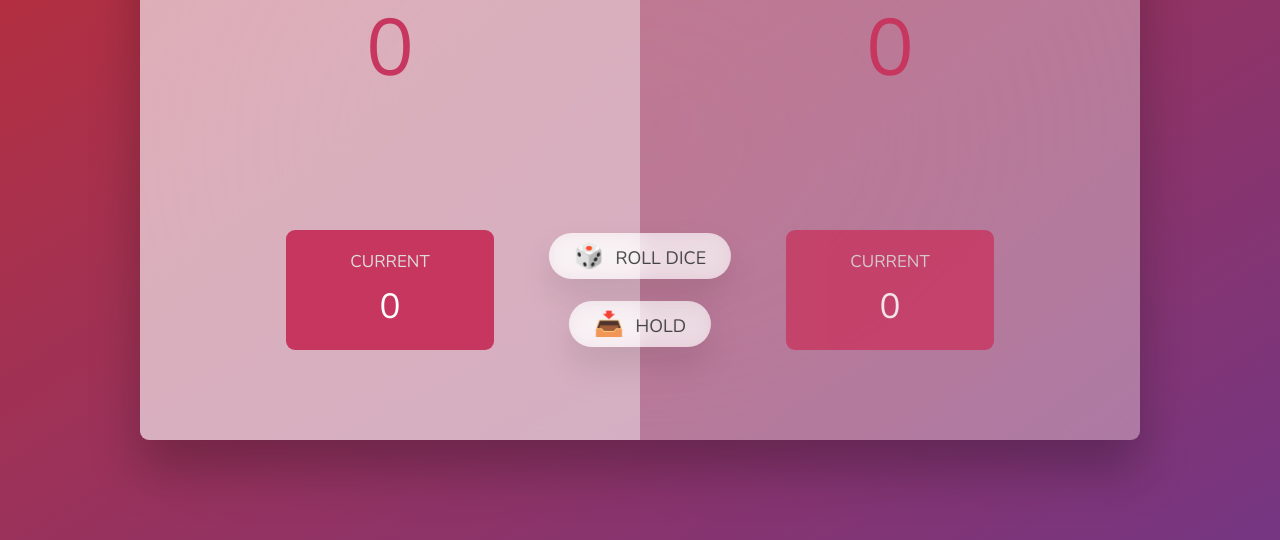
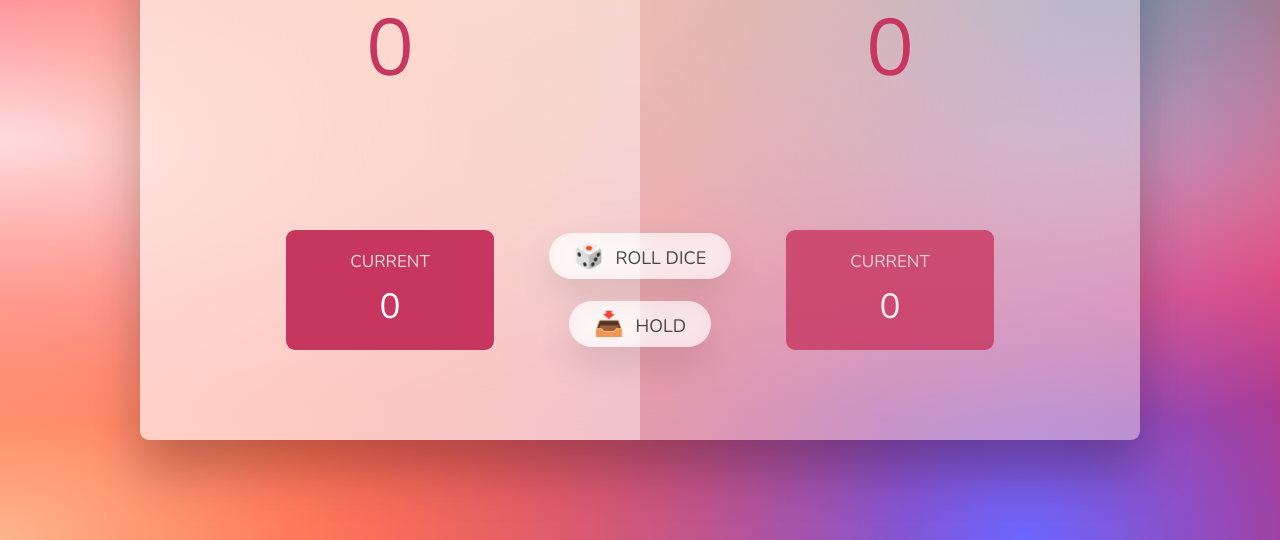
Before and after one commit to arifrashidi/Pig-Game, a plain HTML site: page index.html in a window 1280 px wide. Shown: the part 260-800 px from the top of the page. Drawn offline with nearby package versions, Linux system fonts and the light colour scheme.

Commit message:
commit 2

```diff
--- a/style.css
+++ b/style.css
@@ -16,13 +16,21 @@
   font-weight: 400;
   height: 100vh;
   color: #333;
-  background-image: linear-gradient(to top left, #753682 0%, #bf2e34 100%);
   display: flex;
   align-items: center;
   justify-content: center;
+  background-color:hsla(0,100%,50%,1);
+  background-image:
+  radial-gradient(at 40% 20%, hsla(28,100%,74%,1) 0px, transparent 50%),
+  radial-gradient(at 80% 0%, hsla(189,100%,56%,1) 0px, transparent 50%),
+  radial-gradient(at 0% 50%, hsla(355,100%,93%,1) 0px, transparent 50%),
+  radial-gradient(at 80% 50%, hsla(340,100%,76%,1) 0px, transparent 50%),
+  radial-gradient(at 0% 100%, hsla(22,100%,77%,1) 0px, transparent 50%),
+  radial-gradient(at 80% 100%, hsla(242,100%,70%,1) 0px, transparent 50%),
+  radial-gradient(at 0% 0%, hsla(343,100%,76%,1) 0px, transparent 50%);
 }
 
-/* LAYOUT */
+/*🔸 LAYOUT */
 main {
   position: relative;
   width: 100rem;
@@ -35,6 +43,14 @@
   overflow: hidden;
   display: flex;
 }
+main::after {
+  content: "Built by Arif Rashidi";
+  position: absolute;
+  top: 1.6rem;
+  left: 2rem;
+  font-size: 1.4rem;
+  font-weight: 500;
+}
 
 .player {
   flex: 50%;
@@ -45,7 +61,7 @@
   transition: all 0.75s;
 }
 
-/* ELEMENTS */
+/*🔸 ELEMENTS */
 .name {
   position: relative;
   font-size: 4rem;
@@ -96,7 +112,7 @@
   font-size: 3.5rem;
 }
 
-/* ABSOLUTE POSITIONED ELEMENTS */
+/*🔸 ABSOLUTE POSITIONED ELEMENTS */
 .btn {
   position: absolute;
   left: 50%;
@@ -120,11 +136,16 @@
   box-shadow: 0 1.75rem 3.5rem rgba(0, 0, 0, 0.1);
 }
 
+.btn:hover {
+  background-color: rgba(255, 255, 255, 1);;
+}
+
 .btn::first-letter {
   font-size: 2.4rem;
   display: inline-block;
   margin-right: 0.7rem;
 }
+
 
 .btn_new {
   top: 4rem;
@@ -155,7 +176,7 @@
 }
 
 
-/* Element that can be toggle */
+/*🔸 Element that can be toggle */
 .player_winner .name {
   font-weight: 700;
   color: #c7365f;
```
Also changed, not shown: script.js (line endings or trailing spaces).
